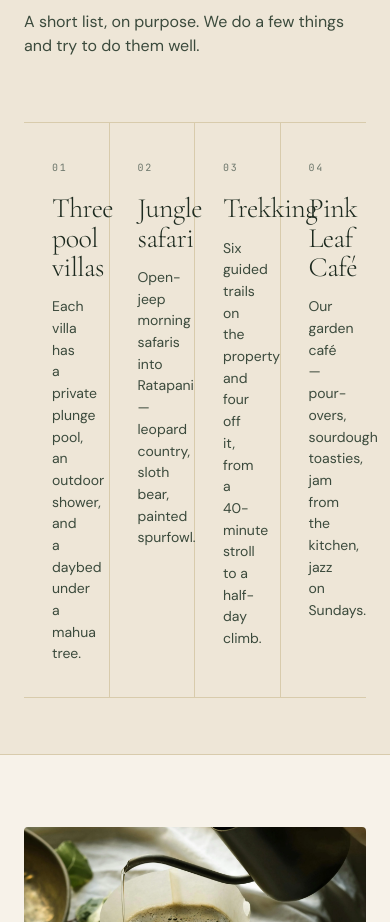
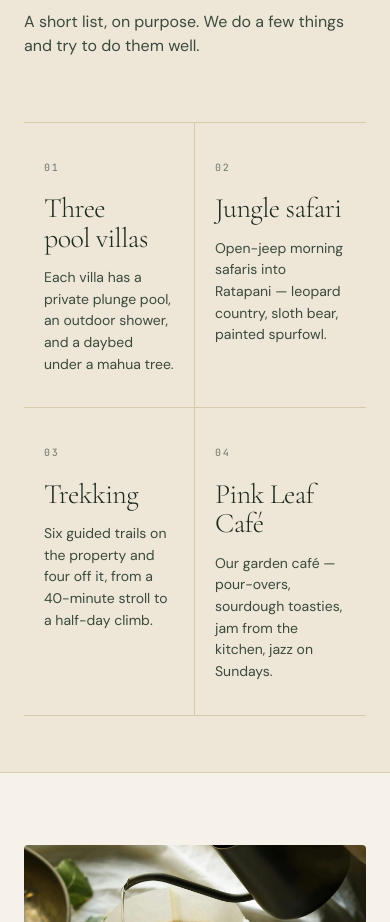
Before and after one commit to lokicodedaily/aarany-react, a Next.js app: page / in a window 390 px wide. Shown: the part 1980-2902 px from the top of the page. Built offline with nearby package versions, Linux system fonts and the light colour scheme; no server answers.

Commit message:
mobile issue responsive fix

```diff
--- a/src/app/page.tsx
+++ b/src/app/page.tsx
@@ -168,14 +168,15 @@ export default async function HomePage() {
             title="What you&apos;ll find <em>here.</em>"
             kicker="A short list, on purpose. We do a few things and try to do them well."
           />
-          <div className="grid grid-cols-4 mt-16 border-t border-line">
+          <div className="grid grid-cols-2 md:grid-cols-4 mt-16 border-t border-line">
             {highlights.map((it, i) => (
               <Reveal
                 key={it.num}
                 delay={i * 90}
                 className={cn(
-                  'px-7 py-8 border-b border-line',
-                  i < highlights.length - 1 && 'border-r border-line'
+                  'px-5 md:px-7 py-8 border-b border-line',
+                  i % 2 === 0 && 'border-r border-line',
+                  i % 2 === 1 && i < highlights.length - 1 && 'md:border-r',
                 )}
               >
                 <span className="num">{it.num}</span>
```
